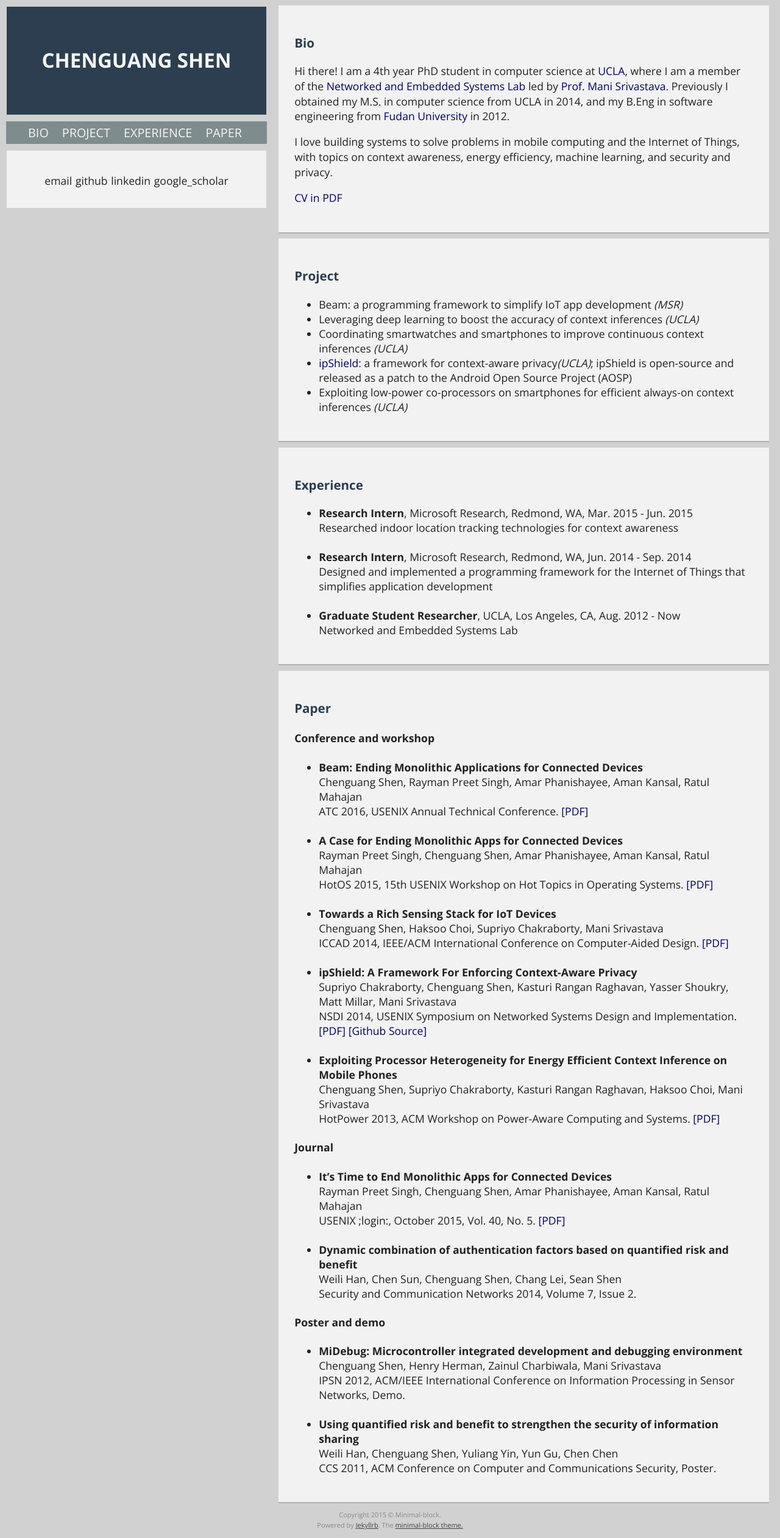
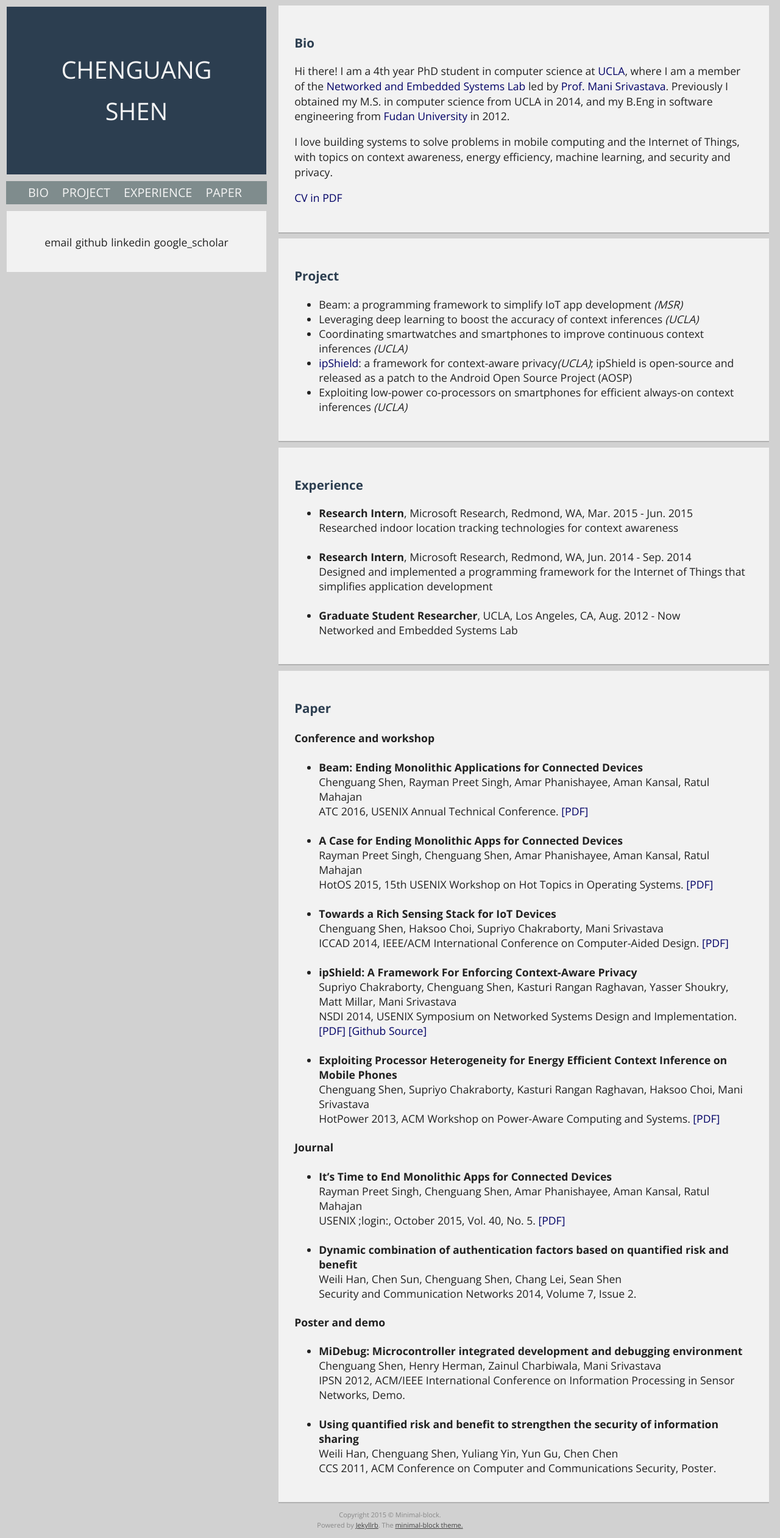
Before and after one commit to chenguangshen/chenguangshen.github.io, a Jekyll site: the page built from index.html, in a window 1280 px wide. Shown: the whole page at 61% size. Built offline with Jekyll 4.4.1, drawn with Linux system fonts in a browser that asks for light colours; the list of posts is cut into pages by our own code.

Commit message:
Font update

```diff
--- a/_layouts/default.html
+++ b/_layouts/default.html
@@ -28,7 +28,10 @@
     <header id="top" class="main-header">
 
         <div class="module title color-1">
-            <h2><a href="{{ site.url }}/">{{ site.name }}</a></h2>
+            <br />
+            <a href="{{ site.url }}/">{{ site.name }}</a>
+            <br />
+            <br />
         </div>
 
 <!--         <div class="module description color-2">
--- a/css/main.css
+++ b/css/main.css
@@ -124,7 +124,7 @@ article li a:hover, article li a:active {
 
 .main-header .description { color: #e5e5e5; }
 .main-header .main-menu { padding: 0.1em; }
-.links {padding: 1.28em !important;}
+.links {padding: 1.43em !important;}
 
 /* ------------------------------------------------------------------------
 -  The content. -
@@ -176,6 +176,10 @@ hr {
     }
 
     nav.module { padding-top: 1.5em; }
+
+    .title a {
+        font-size: 1.8em !important;
+    }
 
 
 /* ------------------------------------------------------------------------
```
